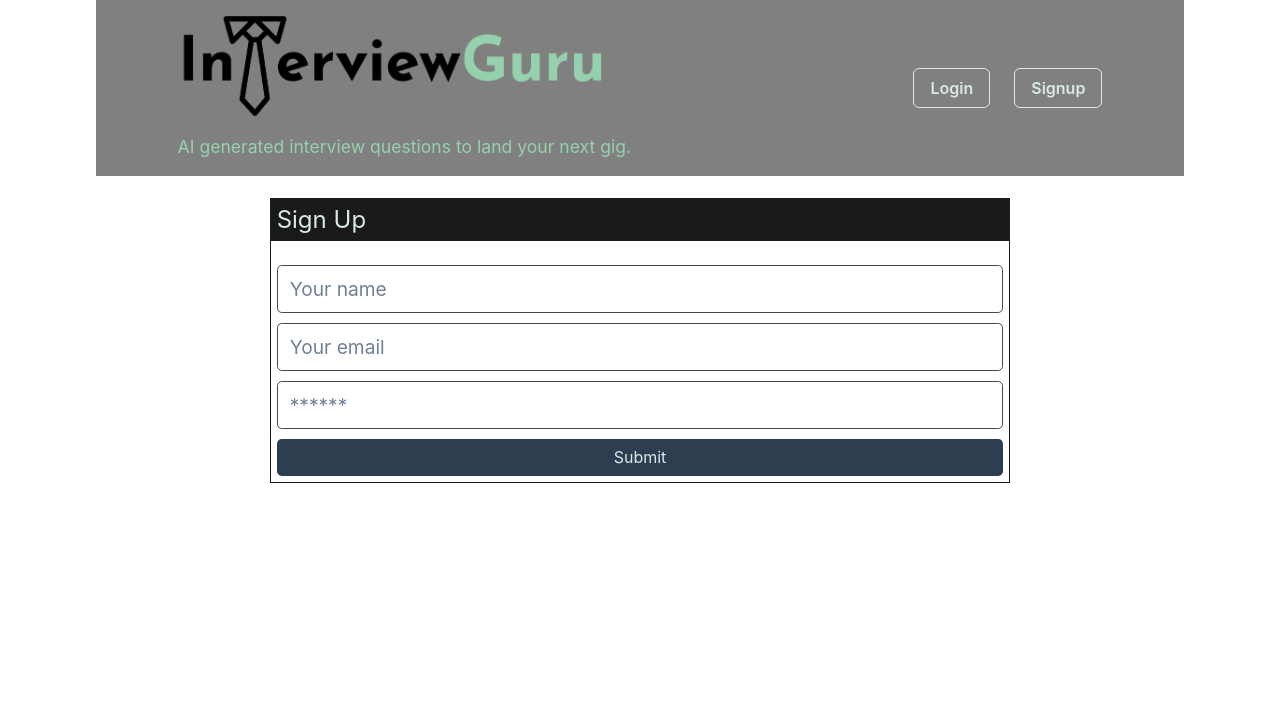
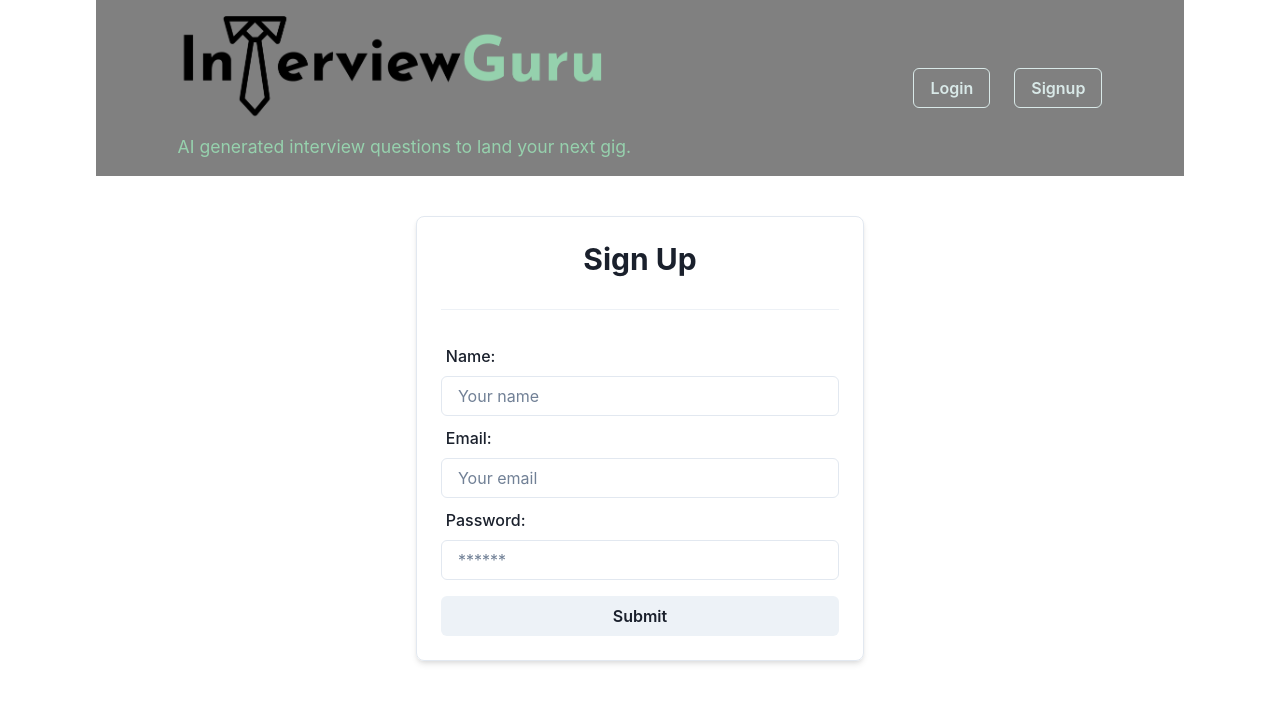
Before and after one commit to sefenydiaz/InterviewGuru, a React (Vite) app in the folder client/: page /signup in a window 1280 px wide. Shown: the top 702 px of the page. Built offline with nearby package versions, Linux system fonts and the light colour scheme.

Commit message:
signup un-vanilla

```diff
--- a/client/src/pages/Signup.jsx
+++ b/client/src/pages/Signup.jsx
@@ -5,6 +5,19 @@ import { useMutation, gql } from '@apollo/client';
 // import { ADD_USER } from '../utils/mutations';
 
 import Auth from '../utils/auth';
+
+import {
+  Box,
+  FormControl,
+  FormLabel,
+  Input,
+  Button,
+  Heading,
+  Divider,
+  VStack,
+  Text,
+} from '@chakra-ui/react';
+
 
 const ADD_USER = gql`
 mutation AddUser(
@@ -54,64 +67,75 @@ const Signup = () => {
   };
 
   return (
-    <main className="flex-row justify-center mb-4">
-      <div className="col-12 col-lg-10">
-        <div className="card">
-          <h4 className="card-header bg-dark text-light p-2">Sign Up</h4>
-          <div className="card-body">
+    <Box
+      maxW="md"
+      borderWidth="1px"
+      borderRadius="lg"
+      p={6}
+      m="auto"
+      mt={10}
+      boxShadow="md"
+    >
+      <VStack spacing={6}>
+        <Heading as="h1" size="lg">
+          Sign Up
+        </Heading>
+        <Divider />
         {data ? (
-              <p>
-                Success! You may now head{' '}
-                <Link to="/">back to the homepage.</Link>
-              </p>
+          <Text>
+            Success! You may now head <Link to="/">back to the homepage.</Link>
+          </Text>
         ) : (
           <form onSubmit={handleFormSubmit}>
-                <input
-                  className="form-input"
+            <FormControl id="name">
+              <FormLabel>Name:</FormLabel>
+              <Input
                 placeholder="Your name"
                 name="name"
                 type="text"
                 value={formState.name}
                 onChange={handleChange}
+                required
               />
-                <input
-                  className="form-input"
+            </FormControl>
+            <FormControl id="email">
+              <FormLabel>Email:</FormLabel>
+              <Input
                 placeholder="Your email"
                 name="email"
                 type="email"
                 value={formState.email}
                 onChange={handleChange}
+                required
               />
-                <input
-                  className="form-input"
+            </FormControl>
+            <FormControl id="password">
+              <FormLabel>Password:</FormLabel>
+              <Input
                 placeholder="******"
                 name="password"
                 type="password"
                 value={formState.password}
                 onChange={handleChange}
+                required
               />
+            </FormControl>
 
-                  <button
-                    className="btn btn-block btn-primary"
-                    style={{ cursor: 'pointer' }}
-                    type="submit"
-                  >
+            <Button type="submit" w="100%" mt={4}>
               Submit
-                  </button>
-
+            </Button>
           </form>
         )}
 
         {error && (
-              <div className="my-3 p-3 bg-danger text-white">
+          <Box my={3} p={3} bg="red.500" color="white">
             {error.message}
-              </div>
+          </Box>
         )}
-          </div>
-        </div>
-      </div>
-    </main>
+      </VStack>
+    </Box>
   );
 };
 
+
 export default Signup;
```
Lines whose indentation alone changed are shown as unchanged.
